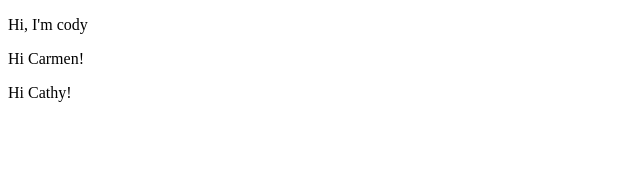
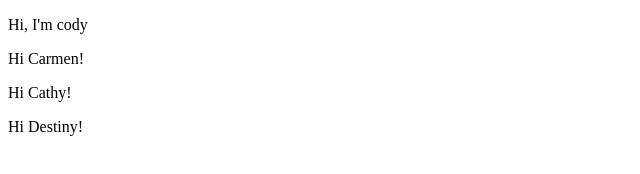
Before and after one commit to codywong/codywong.github.io, a plain HTML site: page index.html in a window 1280 px wide. Shown: the full height of the page, 0-640 px from the left. Drawn offline with Linux system fonts and the light colour scheme.

Commit message:
Update index.html

```diff
--- a/index.html
+++ b/index.html
@@ -9,6 +9,7 @@
 
 <p>Hi Carmen!</p>
 <p>Hi Cathy!</p>
+<p>Hi Destiny!</p>
 </body>
 
 </html>
```
